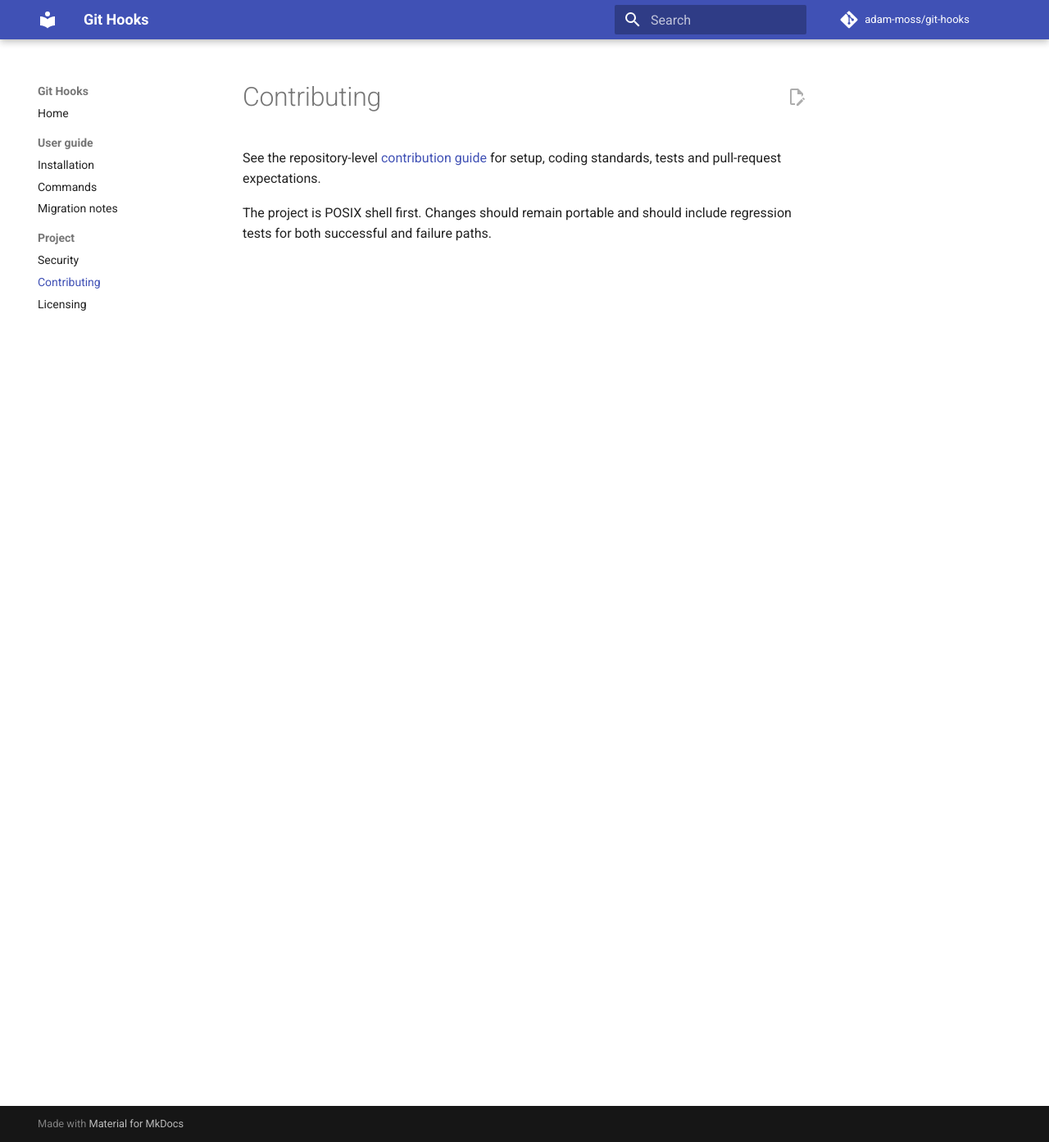
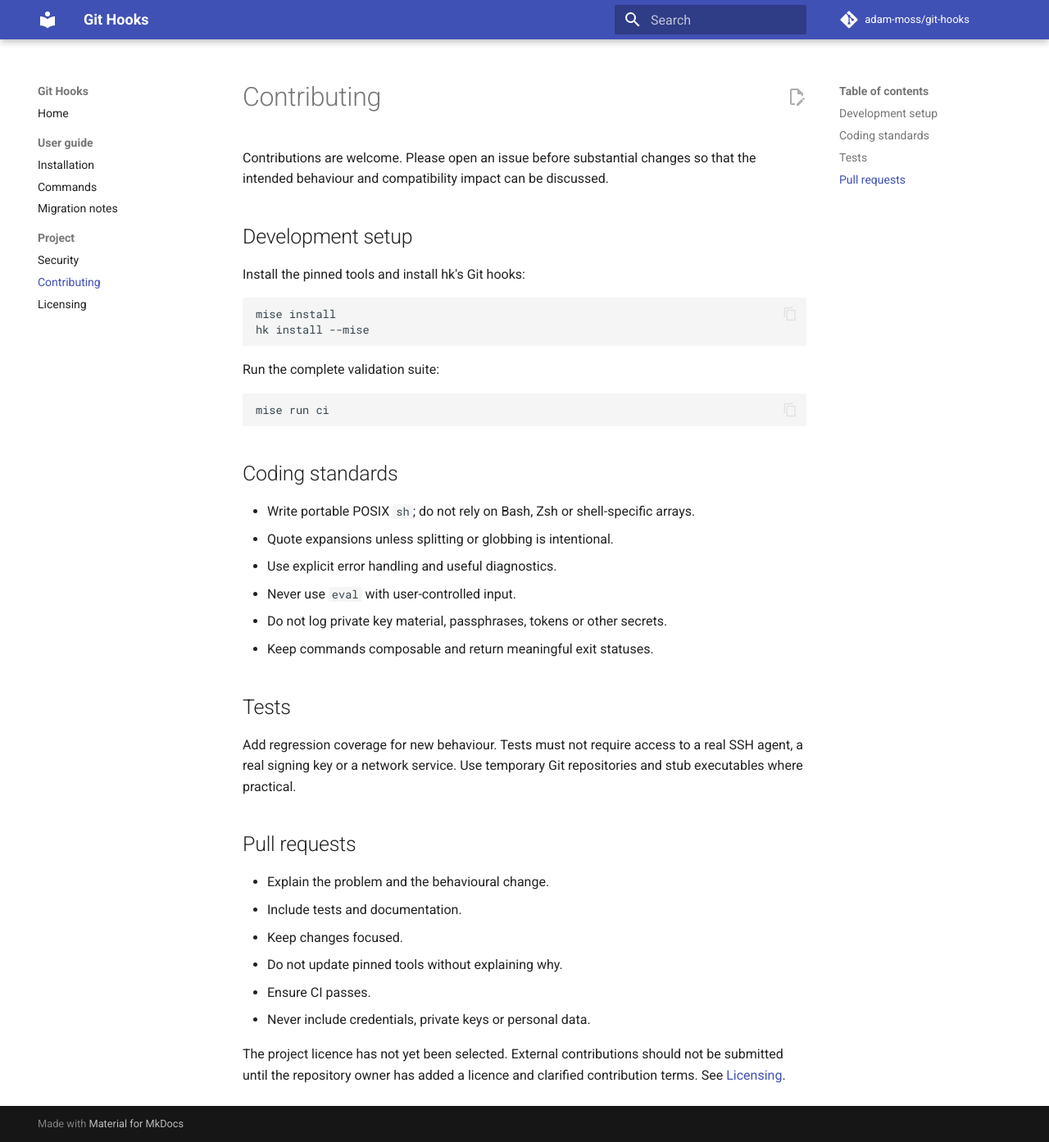
Before and after one commit to adam-moss/git-hooks, an MkDocs documentation site: the page built from docs/contributing.md, in a window 1280 px wide and 1393 px high. Shown: the whole window at 82% size. Built offline with MkDocs 1.6.1 and Material for MkDocs 9.7.7, drawn with Linux system fonts in a browser that asks for light colours; comment, search, counter and statistics services are not loaded.

Commit message:
docs: make contribution guidance self-contained
Signed-off-by: Adam M. <2951486+adam-moss@users.noreply.github.com>

````diff
--- a/docs/contributing.md
+++ b/docs/contributing.md
@@ -1,7 +1,47 @@
 # Contributing
 
-See the repository-level [contribution guide](https://github.com/adam-moss/git-hooks/blob/main/CONTRIBUTING.md) for setup,
-coding standards, tests and pull-request expectations.
+Contributions are welcome. Please open an issue before substantial changes so
+that the intended behaviour and compatibility impact can be discussed.
 
-The project is POSIX shell first. Changes should remain portable and should
-include regression tests for both successful and failure paths.
+## Development setup
+
+Install the pinned tools and install hk's Git hooks:
+
+```sh
+mise install
+hk install --mise
+```
+
+Run the complete validation suite:
+
+```sh
+mise run ci
+```
+
+## Coding standards
+
+- Write portable POSIX `sh`; do not rely on Bash, Zsh or shell-specific arrays.
+- Quote expansions unless splitting or globbing is intentional.
+- Use explicit error handling and useful diagnostics.
+- Never use `eval` with user-controlled input.
+- Do not log private key material, passphrases, tokens or other secrets.
+- Keep commands composable and return meaningful exit statuses.
+
+## Tests
+
+Add regression coverage for new behaviour. Tests must not require access to a
+real SSH agent, a real signing key or a network service. Use temporary Git
+repositories and stub executables where practical.
+
+## Pull requests
+
+- Explain the problem and the behavioural change.
+- Include tests and documentation.
+- Keep changes focused.
+- Do not update pinned tools without explaining why.
+- Ensure CI passes.
+- Never include credentials, private keys or personal data.
+
+The project licence has not yet been selected. External contributions should
+not be submitted until the repository owner has added a licence and clarified
+contribution terms. See [Licensing](licensing.md).
````
